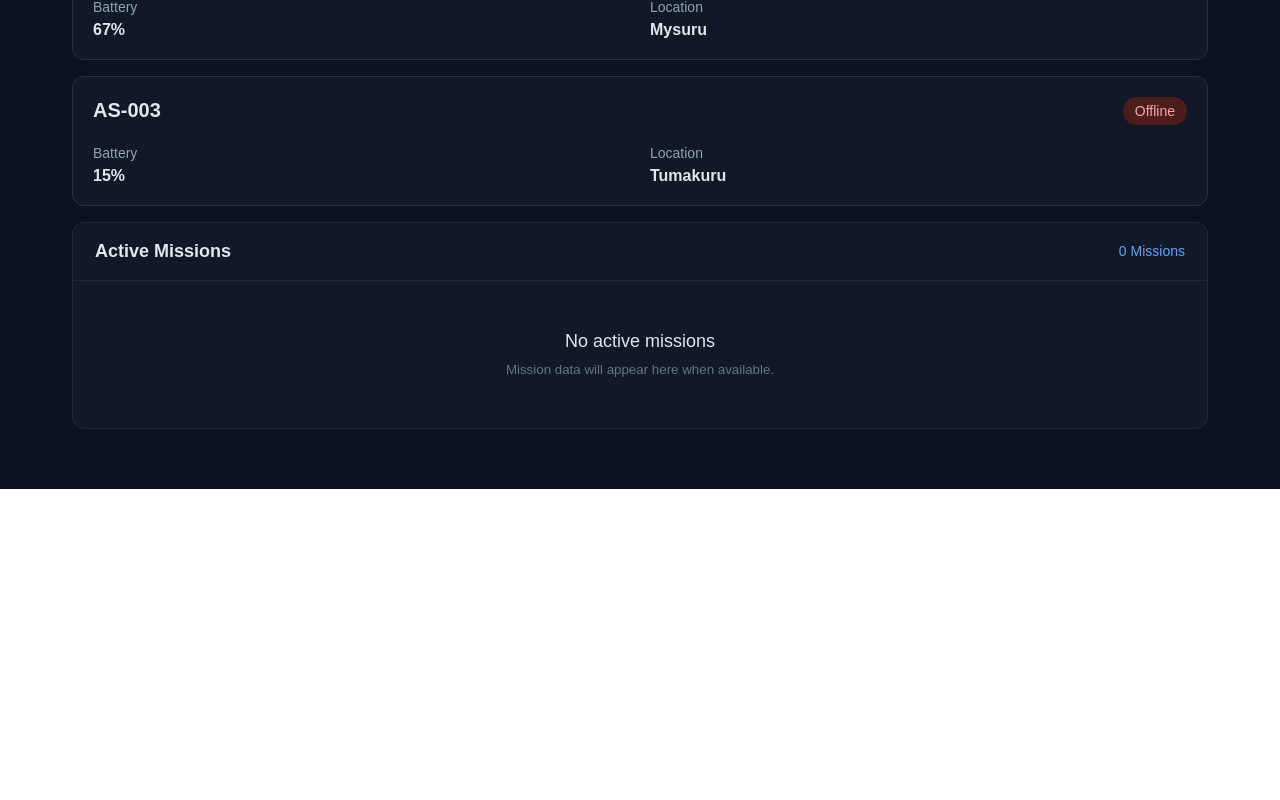
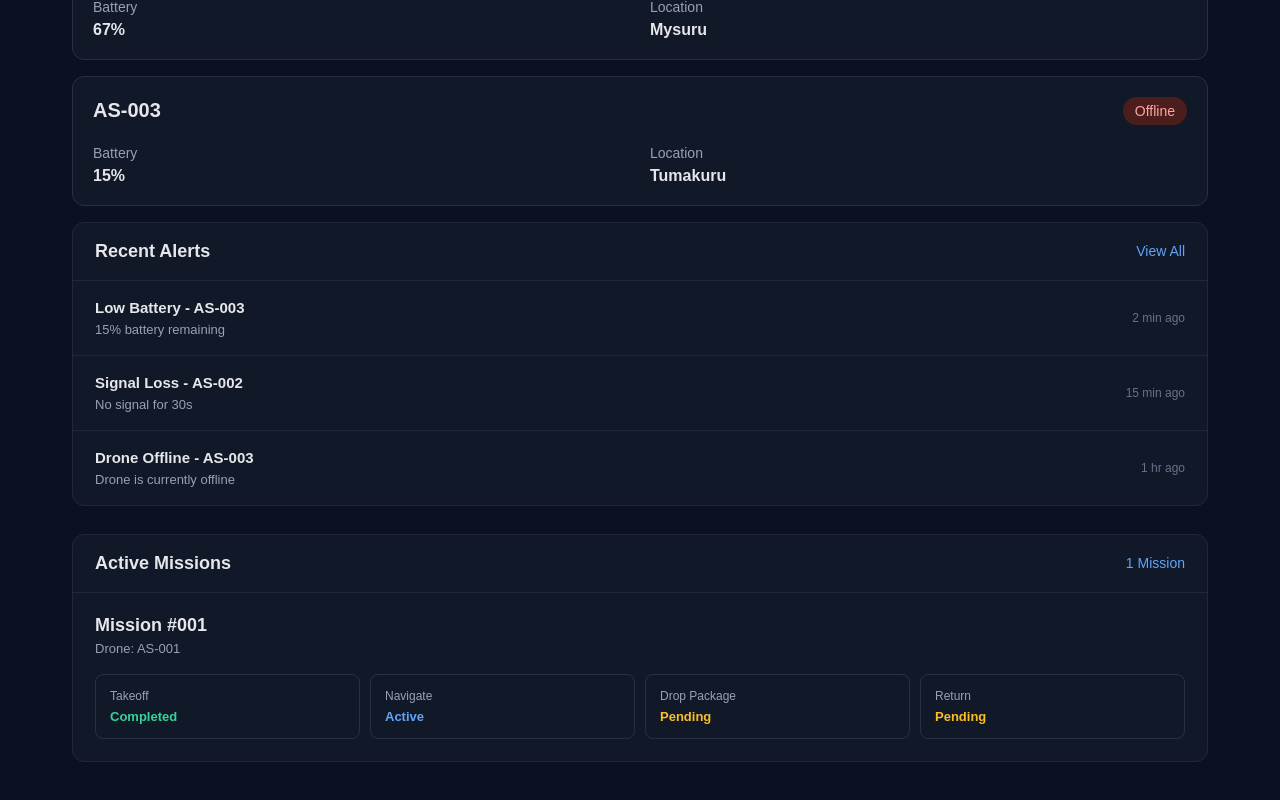
Before and after one commit to Akash9755/aerosaga-drone-mission-control, a React app in the folder frontend/: page / in a window 1280 px wide. Shown: the part 1058-1858 px from the top of the page. Before the commit the page ends 1547 px from the top, so only its background shows below. Built offline with nearby package versions, Linux system fonts and the light colour scheme; the HTML template or start-up script is replaced by a standard one.

Commit message:
Daily update

```diff
--- a/frontend/src/App.css
+++ b/frontend/src/App.css
@@ -233,3 +233,104 @@
 .drone-details strong {
   font-size: 16px;
 }
+.alerts {
+  background: #111827;
+  border: 1px solid #1f2937;
+  border-radius: 12px;
+  margin-bottom: 28px;
+  overflow: hidden;
+}
+
+.alert-list {
+  display: flex;
+  flex-direction: column;
+}
+
+.alert-item {
+  display: flex;
+  justify-content: space-between;
+  align-items: center;
+  padding: 18px 22px;
+  border-bottom: 1px solid #1f2937;
+}
+
+.alert-item:last-child {
+  border-bottom: none;
+}
+
+.alert-item h4 {
+  margin: 0 0 6px;
+  font-size: 15px;
+}
+
+.alert-item p {
+  margin: 0;
+  color: #94a3b8;
+  font-size: 13px;
+}
+
+.alert-item > span {
+  color: #64748b;
+  font-size: 12px;
+}
+
+.mission-card {
+  padding: 22px;
+}
+
+.mission-info h4 {
+  margin: 0 0 5px;
+  font-size: 18px;
+}
+
+.mission-info p {
+  margin: 0 0 18px;
+  color: #94a3b8;
+  font-size: 13px;
+}
+
+.mission-status {
+  display: grid;
+  grid-template-columns: repeat(4, 1fr);
+  gap: 10px;
+}
+
+.mission-status > div {
+  padding: 14px;
+  border: 1px solid #263244;
+  border-radius: 8px;
+  display: flex;
+  flex-direction: column;
+  gap: 6px;
+}
+
+.mission-status span {
+  color: #94a3b8;
+  font-size: 12px;
+}
+
+.mission-status strong {
+  font-size: 13px;
+}
+
+.completed {
+  color: #34d399;
+}
+
+.active {
+  color: #60a5fa;
+}
+
+.pending {
+  color: #fbbf24;
+}
+
+@media (max-width: 768px) {
+  .mission-status {
+    grid-template-columns: 1fr 1fr;
+  }
+
+  .alert-item {
+    gap: 10px;
+  }
+}
--- a/frontend/src/App.jsx
+++ b/frontend/src/App.jsx
@@ -24,6 +24,11 @@ function App() {
             location: 'Tumakuru',
         },
     ]
+    const totalDrones = drones.length;
+
+    const onlineDrones = drones.filter(
+      (drone) => drone.status === "Online",
+    ).length;
     const missions = []
 
     return (
@@ -57,13 +62,13 @@ function App() {
 
             <div className="stat-card">
               <span>Active Missions</span>
-                        <strong>0</strong>
+              <strong>1</strong>
             </div>
 
             <div className="stat-card">
               <span>Online Drones</span>
               <strong>
-                            {drones.filter((drone) => drone.status === 'Online').length}
+                {drones.filter((drone) => drone.status === "Online").length}
               </strong>
             </div>
           </section>
@@ -90,21 +95,78 @@ function App() {
               ))}
             </div>
           </section>
+          {/* Recent Alerts */}
+          <section className="alerts">
+            <div className="section-header">
+              <h3>Recent Alerts</h3>
+              <span>View All</span>
+            </div>
+
+            <div className="alert-list">
+              <div className="alert-item">
+                <div>
+                  <h4>Low Battery - AS-003</h4>
+                  <p>15% battery remaining</p>
+                </div>
+                <span>2 min ago</span>
+              </div>
+
+              <div className="alert-item">
+                <div>
+                  <h4>Signal Loss - AS-002</h4>
+                  <p>No signal for 30s</p>
+                </div>
+                <span>15 min ago</span>
+              </div>
+
+              <div className="alert-item">
+                <div>
+                  <h4>Drone Offline - AS-003</h4>
+                  <p>Drone is currently offline</p>
+                </div>
+                <span>1 hr ago</span>
+              </div>
+            </div>
+          </section>
 
           <section className="missions">
             <div className="section-header">
               <h3>Active Missions</h3>
-                        <span>{missions.length} Missions</span>
+              <span>1 Mission</span>
             </div>
 
-                    <div className="empty-state">
-                        <p>No active missions</p>
-                        <small>Mission data will appear here when available.</small>
+            <div className="mission-card">
+              <div className="mission-info">
+                <h4>Mission #001</h4>
+                <p>Drone: AS-001</p>
+              </div>
+
+              <div className="mission-status">
+                <div>
+                  <span>Takeoff</span>
+                  <strong className="completed">Completed</strong>
+                </div>
+
+                <div>
+                  <span>Navigate</span>
+                  <strong className="active">Active</strong>
+                </div>
+
+                <div>
+                  <span>Drop Package</span>
+                  <strong className="pending">Pending</strong>
+                </div>
+
+                <div>
+                  <span>Return</span>
+                  <strong className="pending">Pending</strong>
+                </div>
+              </div>
             </div>
           </section>
         </main>
       </div>
-    )
+    );
 }
 
 export default App
```
Lines whose indentation alone changed are shown as unchanged.
